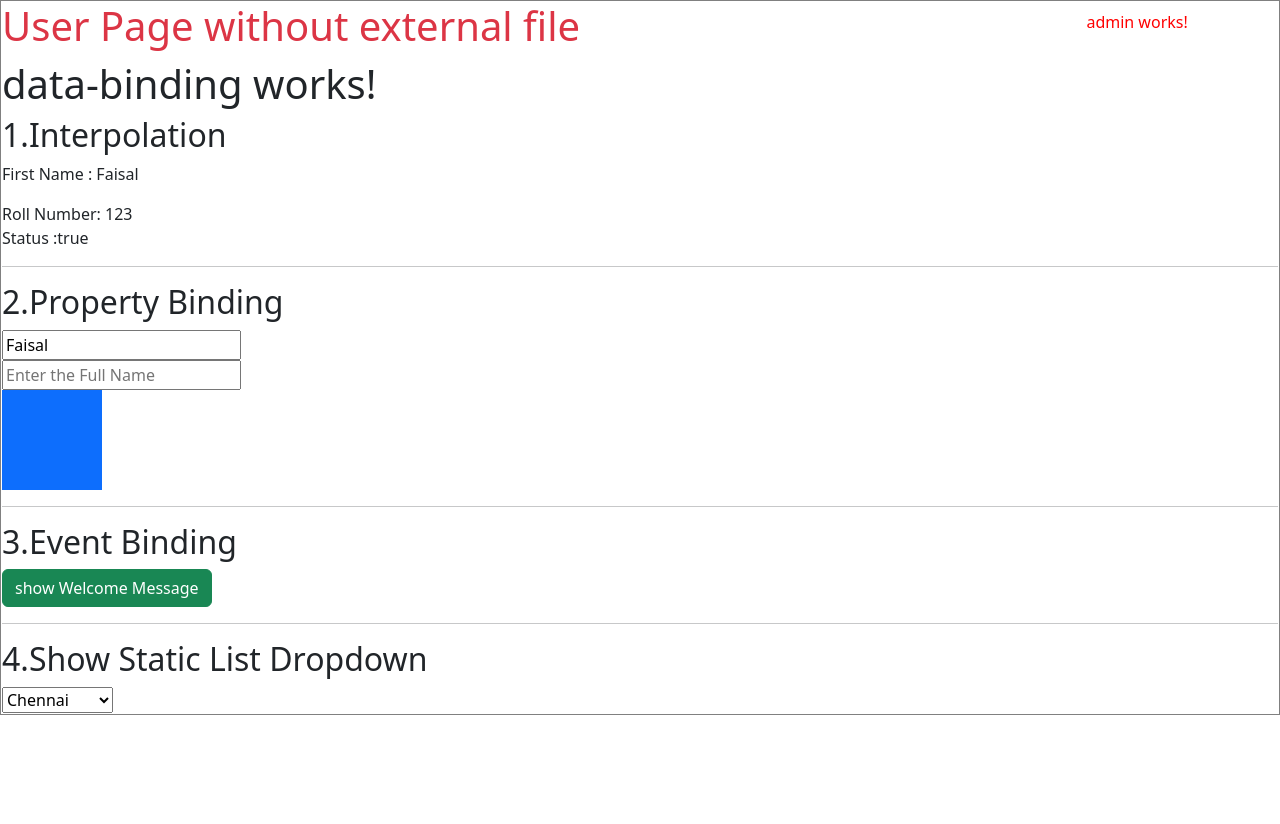
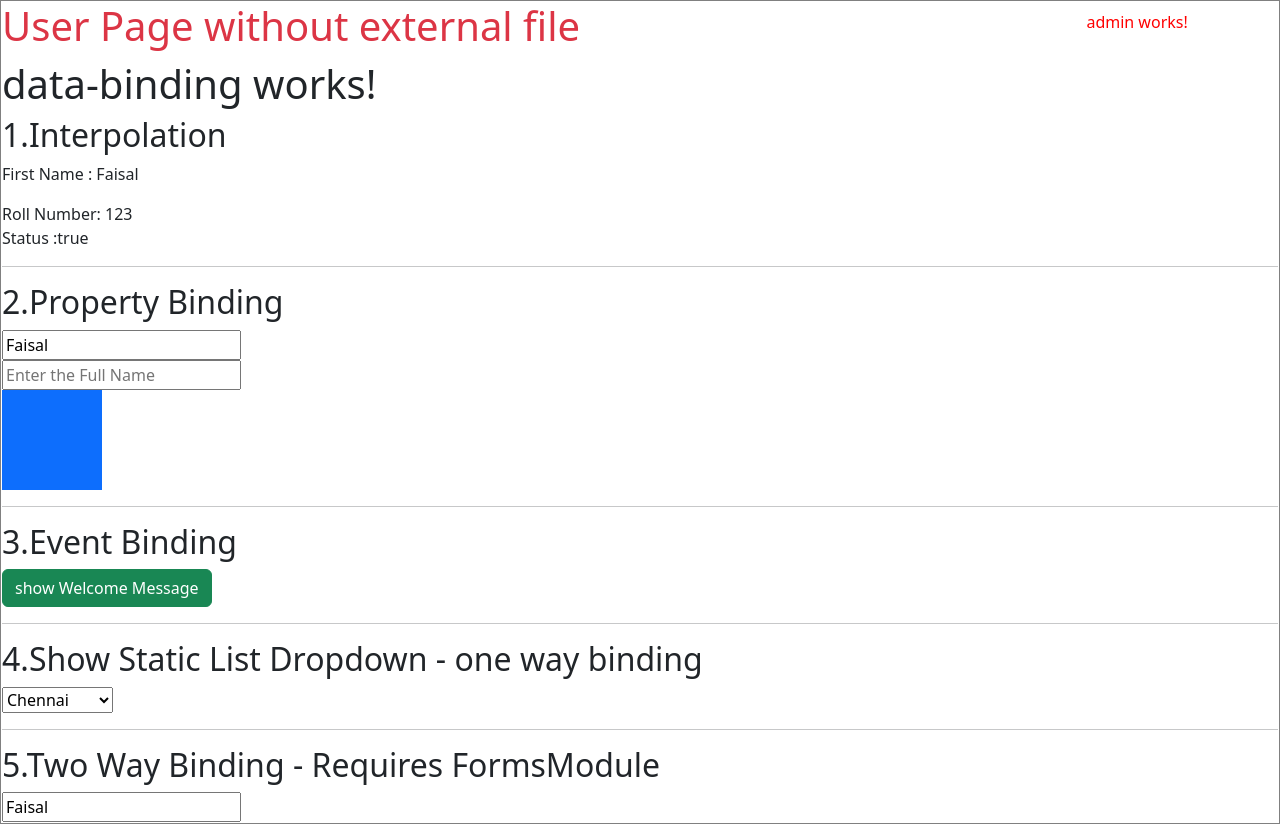
Before and after one commit to moh-faisal85/AngularJS, an Angular app in the folder Training.Angular19.Project/: page / in a window 1280 px wide. Before the commit the page ends 800 px from the top, so only its background shows below. Built offline with nearby package versions, Linux system fonts and the light colour scheme.

Commit message:
Part-3: Angular 19-Databinding-Two Way Binding - using textbox

```diff
--- a/Training.Angular19.Project/src/app/components/data-binding/data-binding.component.html
+++ b/Training.Angular19.Project/src/app/components/data-binding/data-binding.component.html
@@ -31,7 +31,7 @@
 </div>
 
 <hr/>
-<h2>4.Show Static List Dropdown</h2>
+<h2>4.Show Static List Dropdown - one way binding</h2>
 <div class="row">
 
     <div class="col-3">
@@ -43,3 +43,10 @@
         </select>
     </div>
 </div>
+<hr/>
+<h2>5.Two Way Binding - Requires FormsModule</h2>
+<div class="row">
+    <div class="col-3">
+        <input type="text" [(ngModel)]="firstName">
+    </div>
+</div>
--- a/Training.Angular19.Project/src/app/components/data-binding/data-binding.component.ts
+++ b/Training.Angular19.Project/src/app/components/data-binding/data-binding.component.ts
@@ -1,8 +1,9 @@
 import { Component } from '@angular/core';
+import { FormsModule } from '@angular/forms';
 
 @Component({
   selector: 'app-data-binding',
-  imports: [],
+  imports: [FormsModule],
   templateUrl: './data-binding.component.html',
   styleUrl: './data-binding.component.css'
 })
```
